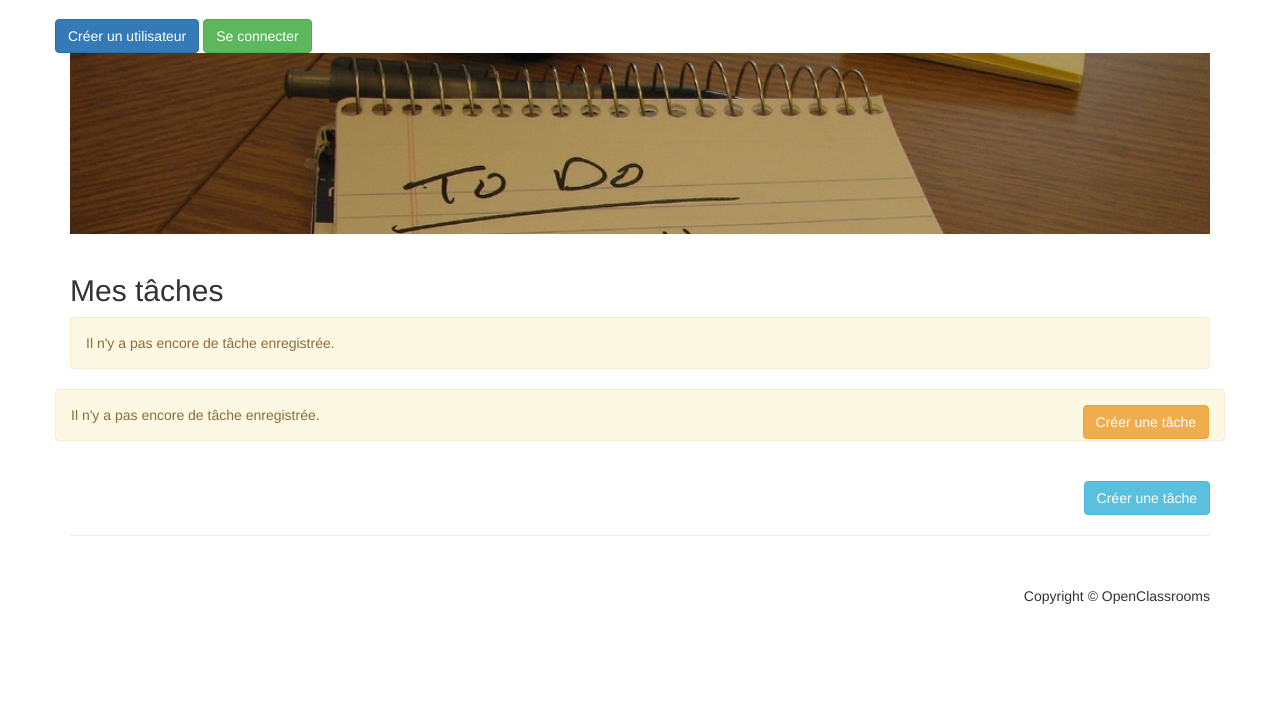
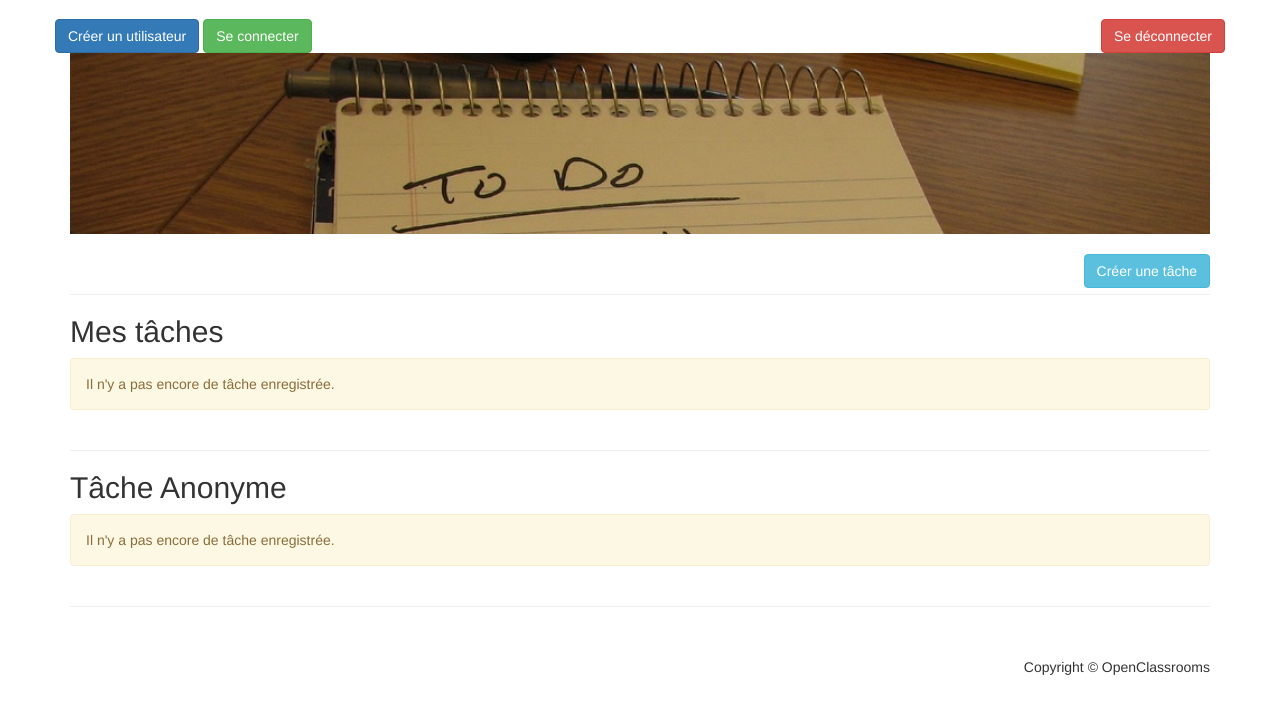
Before and after one commit to LeaVc11/P8_ToDo, a Symfony app: template templates/task/list.html.twig in a window 1280 px wide. Shown: the part 51-765 px from the top of the page. Run offline with Twig, Linux system fonts and the light colour scheme; the template is opened without the code that fills it, so the values that code supplies are empty; some libraries are stand-ins or nearby versions.

Commit message:
template task permission

```diff
--- a/templates/base.html.twig
+++ b/templates/base.html.twig
@@ -40,14 +40,12 @@
 <div class="container">
     <div class="row">
 
-                <a href="{{ path('user_create') }}" class="btn btn-primary">Créer un utilisateur</a>
-            {% if is_granted('ROLE_ADMIN') %}
-                {% if app.user %}
+        <a href="{{ path('user_create') }}" class="btn btn-primary">Créer un utilisateur</a>
+        {% if is_granted('ROLE_ADMIN') %}
                 <a href="{{ path('user_list') }}" class="btn btn-warning">Consulter la liste des utilisateurs</a>
+        {% endif %}
+            <a href="{{ path('logout') }}" class="pull-right btn btn-danger">Se déconnecter</a>
 
-            {% endif %}
-            <a href="{{ path('logout') }}" class="pull-right btn btn-danger">Se déconnecter</a>
-        {% endif %}
 
 
         {% if not app.user and 'login' != app.request.attributes.get('_route') %}
--- a/templates/default/index.html.twig
+++ b/templates/default/index.html.twig
@@ -11,5 +11,4 @@
 {% block body %}
                     <a href="{{ path('task_create') }}" class="btn btn-success" role="button">Créer une nouvelle tâche</a>
 
-                    <a href="{{ path('task_list') }}" class="btn btn-warning " role="button">Consulter la liste des tâches</a>
 {% endblock %}
--- a/templates/task/edit.html.twig
+++ b/templates/task/edit.html.twig
@@ -8,4 +8,6 @@
             <button type="submit" class="btn btn-success pull-right">Modifier</button>
         {{ form_end(form) }}
     </div>
+    <br>
+    <a href="{{ path('task_create') }}" class="btn btn-primary pull-right m-3">Retour</a>
 {% endblock %}
--- a/templates/task/list.html.twig
+++ b/templates/task/list.html.twig
@@ -4,24 +4,13 @@
                            alt="todo list">{% endblock %}
 
 {% block body %}
+    <a href="{{ path('task_create') }}" class="btn btn-info pull-right m-3">Créer une tâche</a>
+    <br>
+    <hr>
     <h2>Mes tâches</h2>
     <div class="row">
         {% for task in tasks %}
             {% if task.user == app.user %}
-        <div class="col-sm-4 col-lg-4 col-md-4 task">
-
-        </div>
-            {% endif %}
-        {% else %}
-            <div class="col-lg-12">
-                <div class="alert alert-warning" role="alert">
-                    <p>Il n'y a pas encore de tâche enregistrée.</p>
-                </div>
-            </div>
-        {% endfor %}
-    </div>
-    <div class="row mb-2">
-        {% for task in tasks %}
                 <div class="col-sm-4 col-lg-4 col-md-4 ">
                     <br>
                     <div class="thumbnail">
@@ -35,11 +24,17 @@
                             <p>{{ task.content }}</p>
                         </div>
                         <div>
+                            {% if task.user %}
                                 <form action="{{ path('task_toggle', {'id' : task.id }) }}">
                                     <button class="btn btn-success btn-sm pull-right">
-                                {% if not task.isDone %}Marquer comme faite{% else %}Marquer non terminée{% endif %}
+                                        {% if not task.isDone %}
+                                            Marquer comme faite
+                                        {% else %}
+                                            Marquer non terminée
+                                        {% endif %}
                                     </button>
                                 </form>
+                            {% endif %}
                             {% if is_granted('DELETE_TASK', task) %}
                                 <form method="post" action="{{ path('task_delete', {'id' : task.id }) }}">
                                     <button type="submit" class="btn btn-danger btn-sm pull-right">Supprimer</button>
@@ -48,14 +43,61 @@
                         </div>
                     </div>
                 </div>
+            {% endif %}
         {% else %}
+            <div class="col-lg-12">
                 <div class="alert alert-warning" role="alert">
-                Il n'y a pas encore de tâche enregistrée. <a href="{{ path('task_create') }}"
-                                                             class="btn btn-warning pull-right">Créer une tâche</a>
+                    <p>Il n'y a pas encore de tâche enregistrée.</p>
+                </div>
             </div>
         {% endfor %}
     </div>
+    <hr>
+    <h2>Tâche Anonyme</h2>
+
+    <div class="row">
+        {% for task in tasks %}
+            {% if task.user == app.user %}
+                <div class="col-sm-4 col-lg-4 col-md-4 ">
                     <br>
+                    <div class="thumbnail">
+                        <div class="caption">
+                            <h4 class="pull-right">
+                                {% if task.isDone %}<span class="glyphicon glyphicon-ok"></span>{% else %}
+                                    <span class="glyphicon glyphicon-remove"></span>{% endif %}
+                            </h4>
+                            <h4><a href="{{ path('task_edit', {'id' : task.id }) }}">{{ task.title }}</a></h4>
+                            <span class="text-muted">{{ task.user }}</span>
+                            <p>{{ task.content }}</p>
+                        </div>
+                        <div>
+                            {% if task.user %}
+                                <form action="{{ path('task_toggle', {'id' : task.id }) }}">
+                                    <button class="btn btn-success btn-sm pull-right">
+                                        {% if not task.isDone %}
+                                            Marquer comme faite
+                                        {% else %}
+                                            Marquer non terminée
+                                        {% endif %}
+                                    </button>
+                                </form>
+                            {% endif %}
+                            {% if is_granted('DELETE_TASK', task) %}
+                                <form method="post" action="{{ path('task_delete', {'id' : task.id }) }}">
+                                    <button type="submit" class="btn btn-danger btn-sm pull-right">Supprimer</button>
+                                </form>
+                            {% endif %}
+                        </div>
+                    </div>
+                </div>
+            {% endif %}
+        {% else %}
+            <div class="col-lg-12">
+                <div class="alert alert-warning" role="alert">
+                    <p>Il n'y a pas encore de tâche enregistrée.</p>
+                </div>
+            </div>
+        {% endfor %}
+    </div>
 
-    <a href="{{ path('task_create') }}" class="btn btn-info pull-right m-3">Créer une tâche</a>
 {% endblock %}
```
Lines whose indentation alone changed are shown as unchanged.
